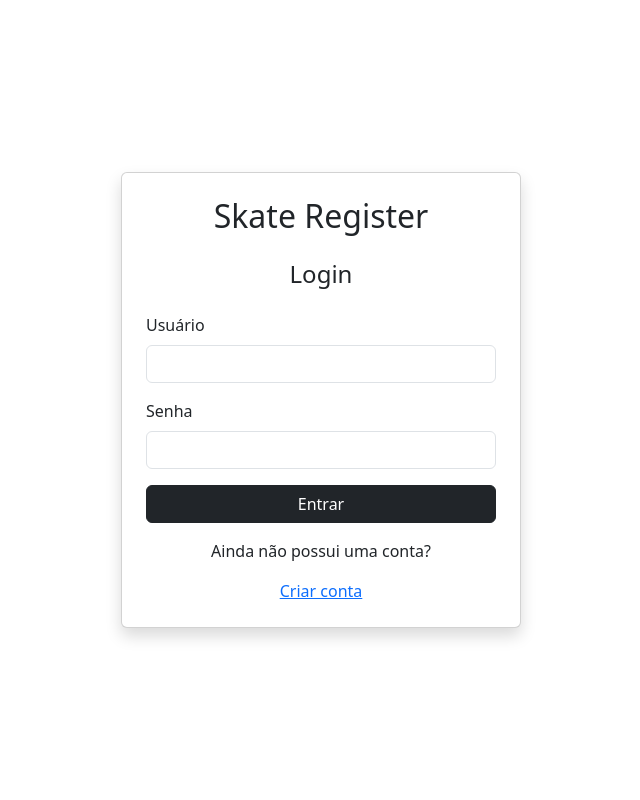
After one commit to NicolasBernardoMoura/Skate-Register, a Django app: page /accounts/login/ in a window 1280 px wide. The commit adds this page. Shown: the whole page, without its empty margins (319-959 px from the left). Run offline with Django 5.2, Linux system fonts and the light colour scheme.

Commit message:
Adiciona sistema de login

```diff
--- /dev/null
+++ b/cadastro/templates/registration/login.html
@@ -0,0 +1,89 @@
+<!DOCTYPE html>
+<html lang="pt-br">
+<head>
+    <meta charset="UTF-8">
+    <meta name="viewport" content="width=device-width, initial-scale=1.0">
+
+    <title>Login - Skate Register</title>
+
+    <link href="https://cdn.jsdelivr.net/npm/bootstrap@5.3.3/dist/css/bootstrap.min.css"
+          rel="stylesheet">
+</head>
+
+<body>
+
+<div class="container d-flex justify-content-center align-items-center"
+     style="min-height: 100vh;">
+
+    <div class="card p-4 shadow" style="width: 400px;">
+
+        <h2 class="text-center mb-4">
+            Skate Register
+        </h2>
+
+        <h4 class="text-center mb-4">
+            Login
+        </h4>
+
+        {% if form.errors %}
+            <div class="alert alert-danger">
+                Usuário ou senha incorretos.
+            </div>
+        {% endif %}
+
+        <form method="POST">
+
+            {% csrf_token %}
+
+            <div class="mb-3">
+                <label for="id_username" class="form-label">
+                    Usuário
+                </label>
+
+                <input
+                    type="text"
+                    name="username"
+                    class="form-control"
+                    id="id_username"
+                    required
+                >
+            </div>
+
+            <div class="mb-3">
+                <label for="id_password" class="form-label">
+                    Senha
+                </label>
+
+                <input
+                    type="password"
+                    name="password"
+                    class="form-control"
+                    id="id_password"
+                    required
+                >
+            </div>
+
+            <button type="submit" class="btn btn-dark w-100">
+                Entrar
+            </button>
+
+        </form>
+
+        <div class="text-center mt-3">
+
+            <p>
+                Ainda não possui uma conta?
+            </p>
+
+            <a href="{% url 'cadastro_usuario' %}">
+                Criar conta
+            </a>
+
+        </div>
+
+    </div>
+
+</div>
+
+</body>
+</html>
--- a/cadastro/urls.py
+++ b/cadastro/urls.py
@@ -8,4 +8,5 @@ urlpatterns = [
     path("editar/<int:id>/",views.editar_skatista, name="editar_skatista"),
     path("excluir/<int:id>/",views.excluir_skatista,name="excluir_skatista"),
     path("skatista/<int:id>/",views.detalhe_skatista,name="detalhe_skatista"),
+    path('cadastro-usuario/', views.cadastro_usuario, name='cadastro_usuario'),
 ]
--- a/skatesite/settings.py
+++ b/skatesite/settings.py
@@ -120,3 +120,7 @@ STATIC_URL = 'static/'
 MEDIA_URL = '/media/'
 
 MEDIA_ROOT = BASE_DIR / 'media'
+
+LOGIN_REDIRECT_URL = '/'
+LOGOUT_REDIRECT_URL = '/'
+LOGIN_URL = '/accounts/login/'
--- a/skatesite/urls.py
+++ b/skatesite/urls.py
@@ -22,6 +22,7 @@ from django.conf.urls.static import static
 urlpatterns = [
     path('admin/', admin.site.urls),
     path('', include('cadastro.urls')),
+    path('accounts/', include('django.contrib.auth.urls')),
 ]
 
 if settings.DEBUG:
```
Also changed, not shown: cadastro/templates/cadastro/base.html (+25 -0 lines), cadastro/templates/cadastro/cadastro_usuario.html (added, +49 -0 lines), cadastro/views.py (+20 -1 lines), db.sqlite3.
